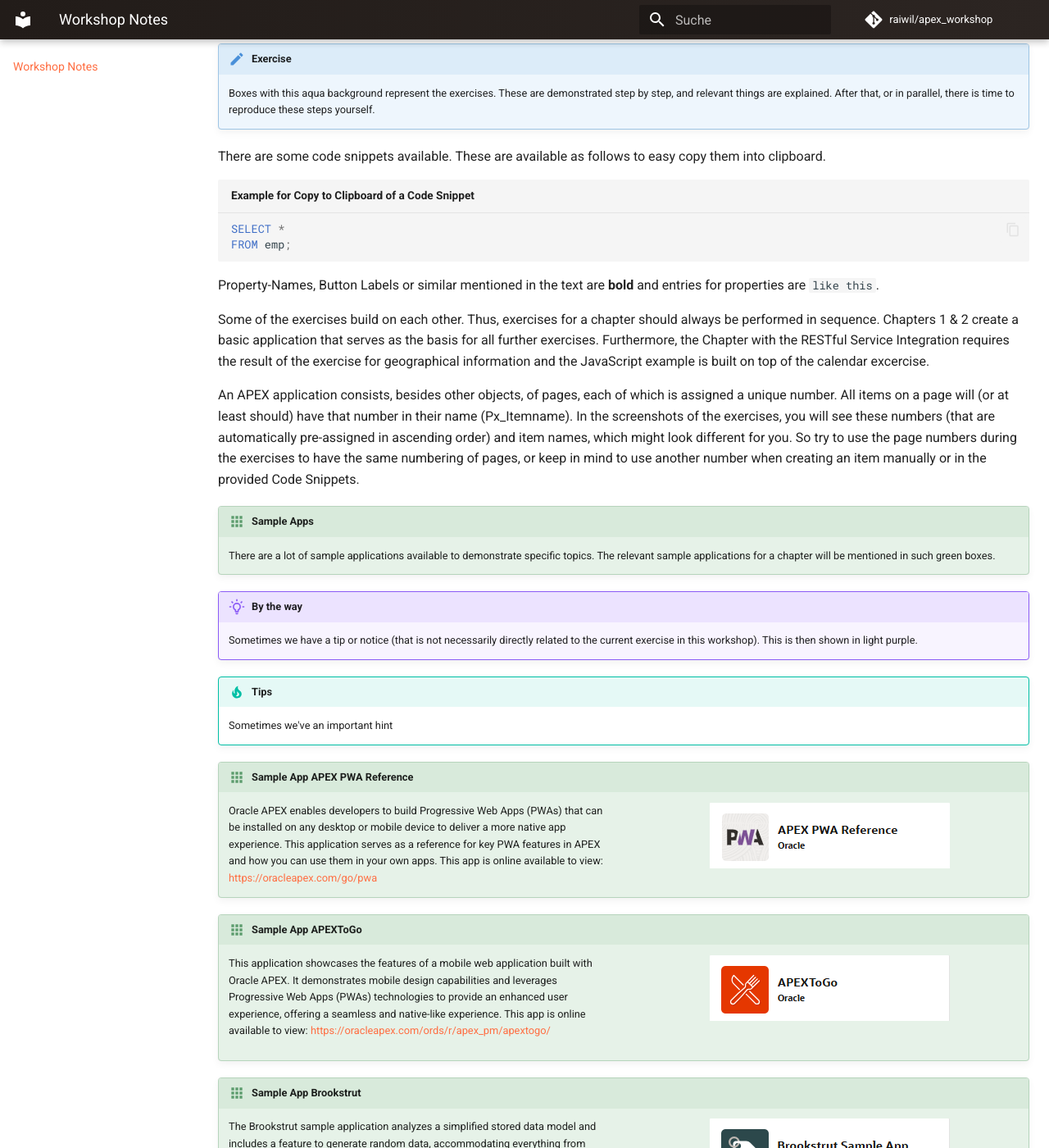
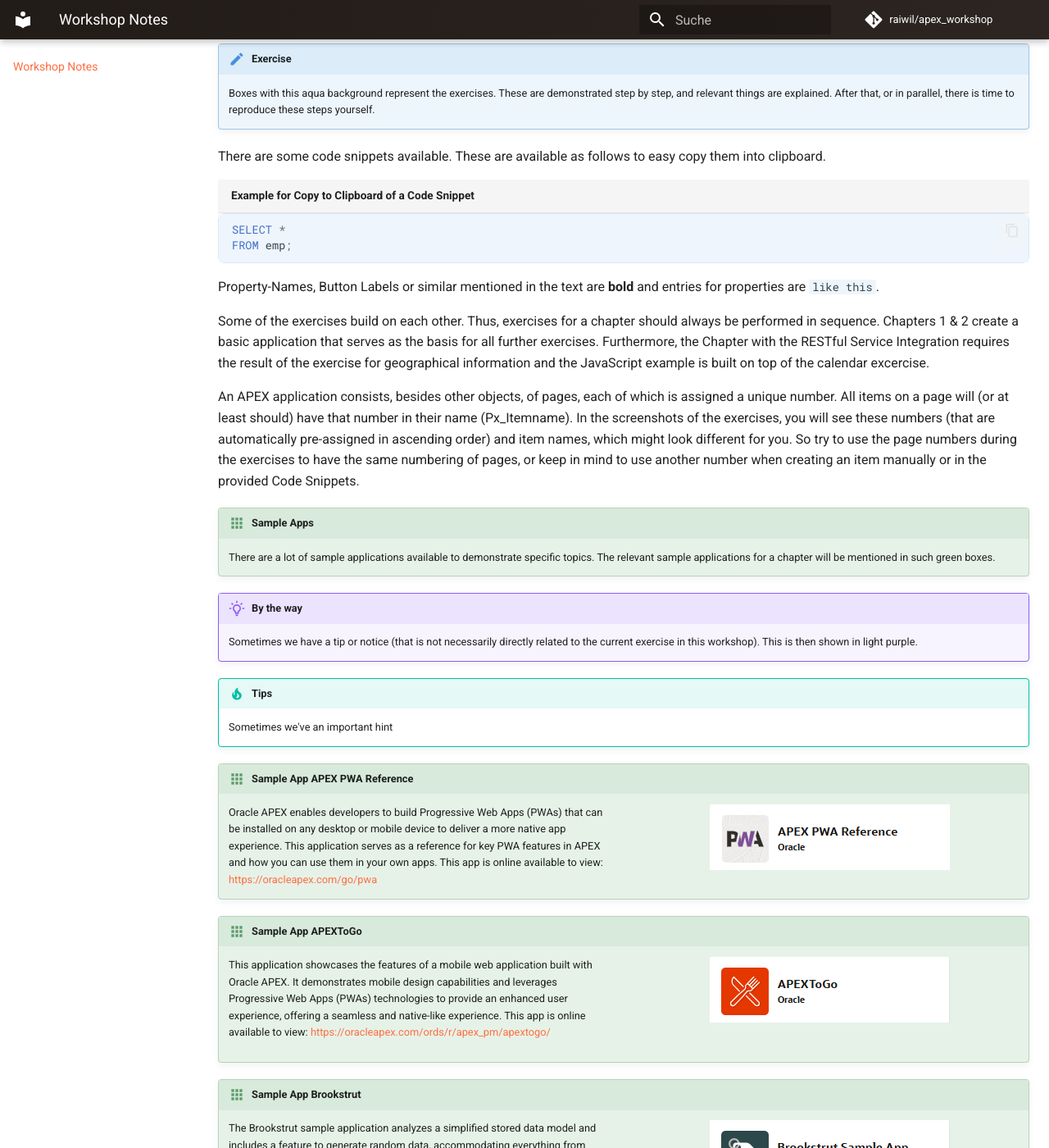
Before and after one commit to raiwil/apex_workshop, an MkDocs documentation site: the page built from docs/workshop-notes.md, in a window 1280 px wide and 1400 px high, scrolled down 344 px. Shown: the whole window at 82% size. Built offline with MkDocs 1.6.1 and Material for MkDocs 9.7.7, drawn with Linux system fonts in a browser that asks for light colours; comment, search, counter and statistics services are not loaded.

Commit message:
code boxen

```diff
--- a/docs/stylesheets/extra.css
+++ b/docs/stylesheets/extra.css
@@ -197,3 +197,16 @@
 .md-typeset li {
   margin-bottom: 0.15rem;
 }
+
+
+/* code boxen */
+
+.md-typeset pre {
+  background-color: #f3f8fd;
+  border: 1px solid #d8e8f7;
+  border-radius: 8px;
+}
+
+.md-typeset code {
+  background-color: #eef5fc;
+}
```
Also changed, not shown: docs/03-authentication.md (+2 -1 lines).
